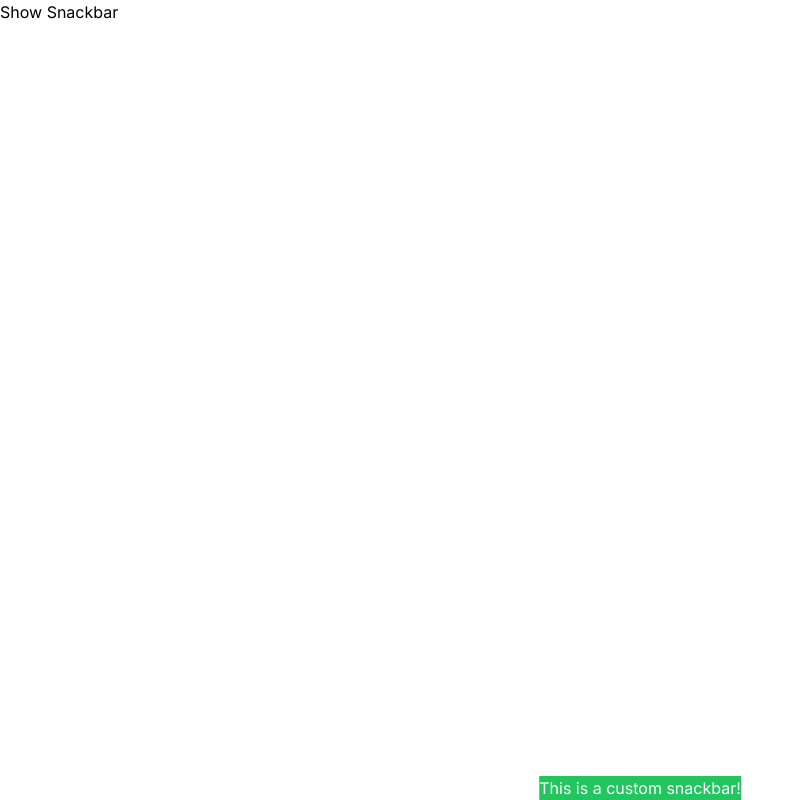
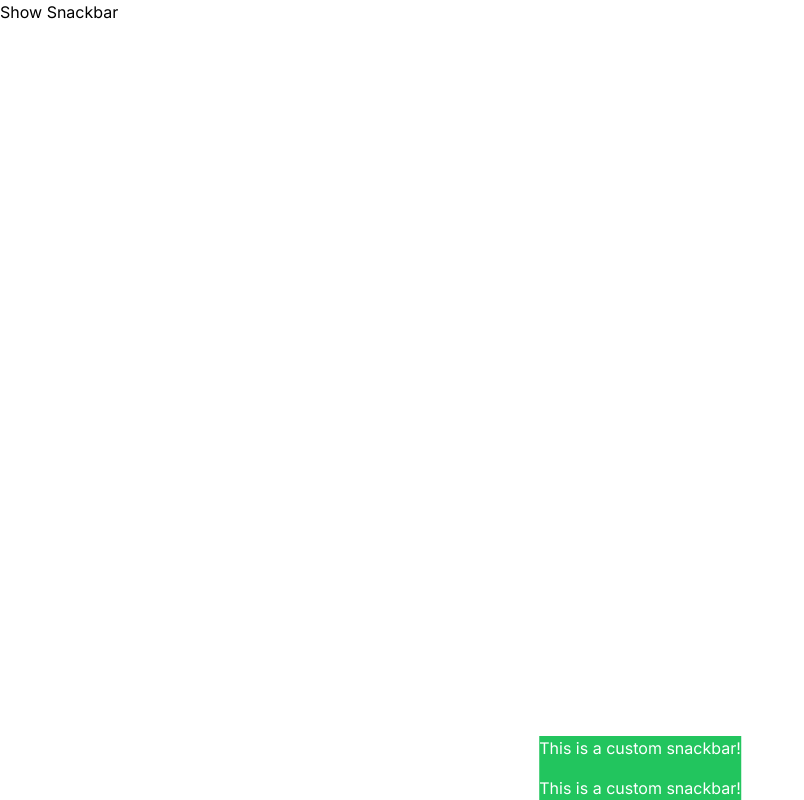
Before and after one commit to SamyakJoshi/todoApp, a Next.js app: page /todo in a window 1280 px wide. Shown: the whole page, without its empty margins (0-804 px from the left). Built offline with nearby package versions, Linux system fonts and the light colour scheme.

Commit message:
changes in snackbar component

```diff
--- a/src/app/todo/page.tsx
+++ b/src/app/todo/page.tsx
@@ -10,8 +10,9 @@ function Demo() {
   return (
     <>
       <button onClick={handleClick}>Show Snackbar</button>
+
       <Snackbar position="bottom" type="success">
-        This is a custom snackbar!
+        <div>This is a custom snackbar!</div>
       </Snackbar>
     </>
   );
--- a/src/components/snackbar/component.tsx
+++ b/src/components/snackbar/component.tsx
@@ -1,6 +1,5 @@
-import React, { PropsWithChildren, useState } from 'react';
-import { BaseSnackbarProps, snackbarVariants } from './cva';
-import { twMerge } from 'tailwind-merge';
+import React, { useState, type PropsWithChildren } from 'react';
+import { type BaseSnackbarProps, snackbarVariants } from './cva';
 // import { cva } from 'class-variance-authority';
 
 // const snackbarVariants = cva({
@@ -15,19 +14,21 @@ function Snackbar({
   type = 'info',
   // duration = 5000,
 }: SnackbarProps) {
-  const [isActive, setIsActive] = useState(false);
+  const [snackbarItem, setSnackbarItem] = useState([children, children]);
 
-  const showSnackbar = () => {
-    setIsActive(true);
-  };
-  const hideSnackbar = () => {
-    setIsActive(false);
-  };
+  // const [isActive, setIsActive] = useState(false);
+
+  // const showSnackbar = () => {
+  //   setIsActive(true);
+  // };
+  // const hideSnackbar = () => {
+  //   setIsActive(false);
+  // };
 
   // setTimeout(hideSnackbar, duration);
   const snackbarClasses = snackbarVariants({ position, type });
 
-  return <div className={snackbarClasses}>{children}</div>;
+  return <div className={snackbarClasses }>{snackbarItem}</div>;
 }
 
 export default Snackbar;
--- a/src/components/snackbar/cva.ts
+++ b/src/components/snackbar/cva.ts
@@ -1,6 +1,6 @@
 import { type VariantProps, cva } from 'class-variance-authority';
 
-export const snackbarVariants = cva(['fixed', 'z-[999]'], {
+export const snackbarVariants = cva(['fixed', 'z-[999]','flex', 'flex-col', 'space-y-4',], {
   variants: {
     position: {
       top: 'top-0 left-1/2 transform -translate-x-1/2',
```
